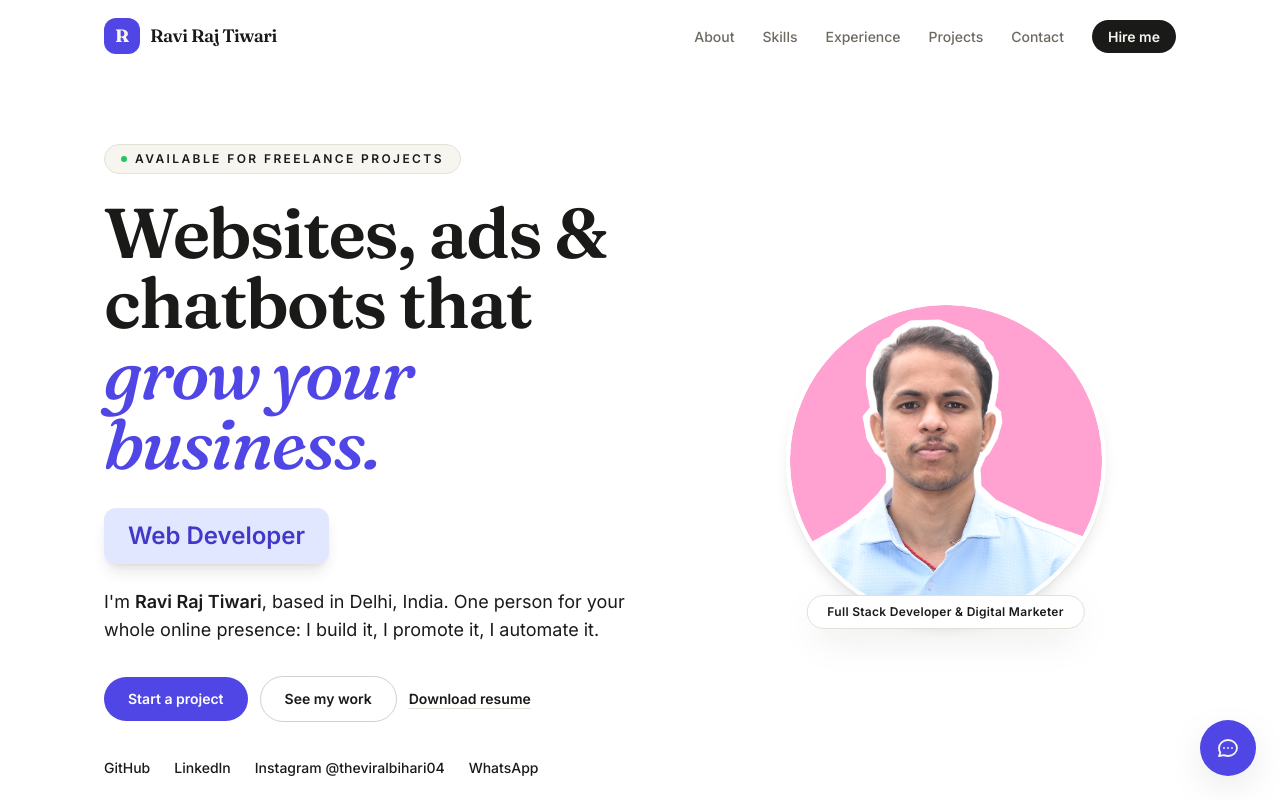
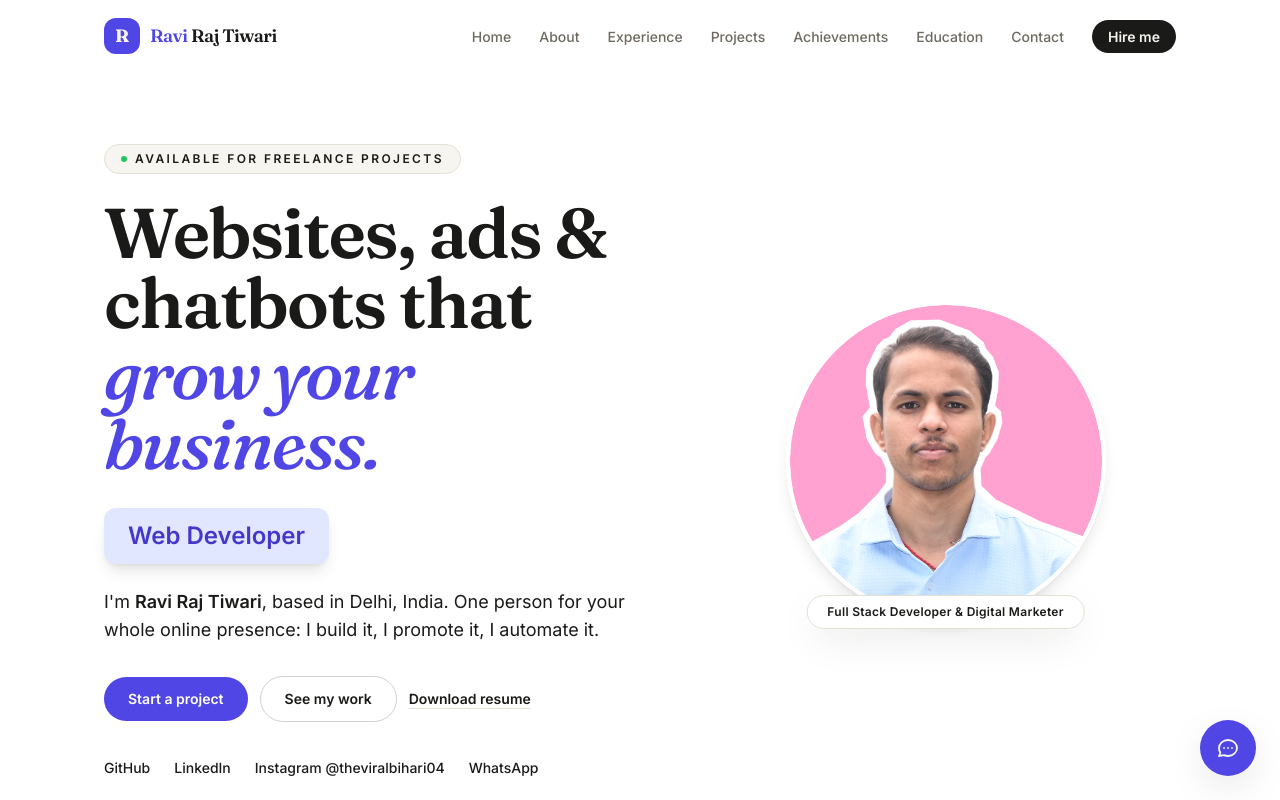
Before and after one commit to RajCoder9931/Protfolio-main, a React (Vite) app: page / in a window 1280 px wide. Shown: the top 800 px of the page. Built offline with nearby package versions, Linux system fonts and the light colour scheme.

Commit message:
Update navigation items in Header component

```diff
--- a/src/components/Header.tsx
+++ b/src/components/Header.tsx
@@ -2,10 +2,12 @@ import React, { useEffect, useState } from 'react';
 import { PROFILE } from '../lib/site';
 
 const NAV_ITEMS = [
+  { id: 'home', label: 'Home' },
   { id: 'about', label: 'About' },
-  { id: 'skills', label: 'Skills' },
   { id: 'experience', label: 'Experience' },
   { id: 'projects', label: 'Projects' },
+  { id: 'achievements', label: 'Achievements' },
+  { id: 'education', label: 'Education' },
   { id: 'contact', label: 'Contact' },
 ];
 
@@ -44,7 +46,7 @@ const Header = () => {
             R
           </span>
           <span className={`font-serif text-lg font-semibold tracking-tight transition-colors text-ink`}>
-            {PROFILE.name}
+            <span className="text-indigo-600">Ravi</span> Raj Tiwari
           </span>
         </a>
 
```
